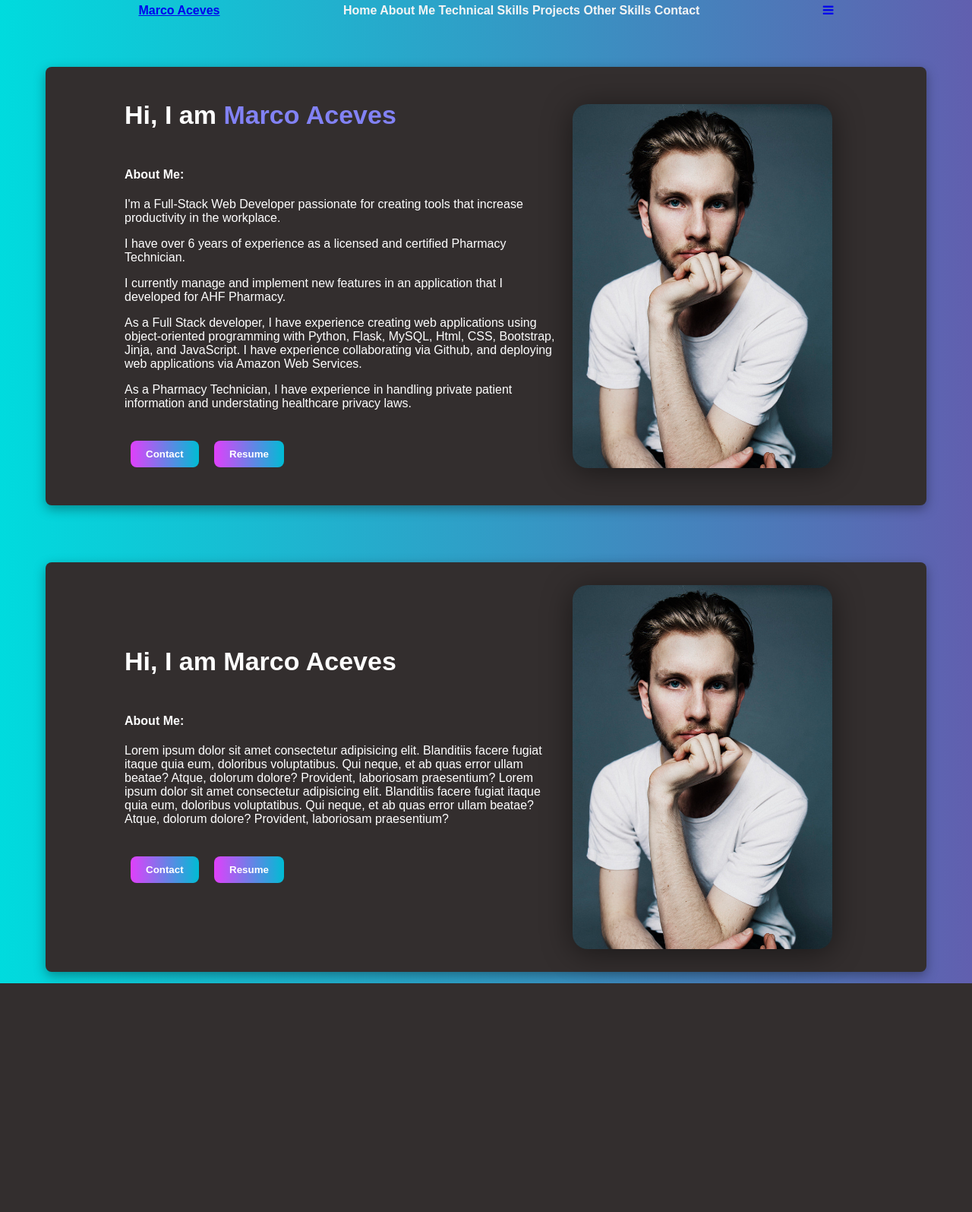
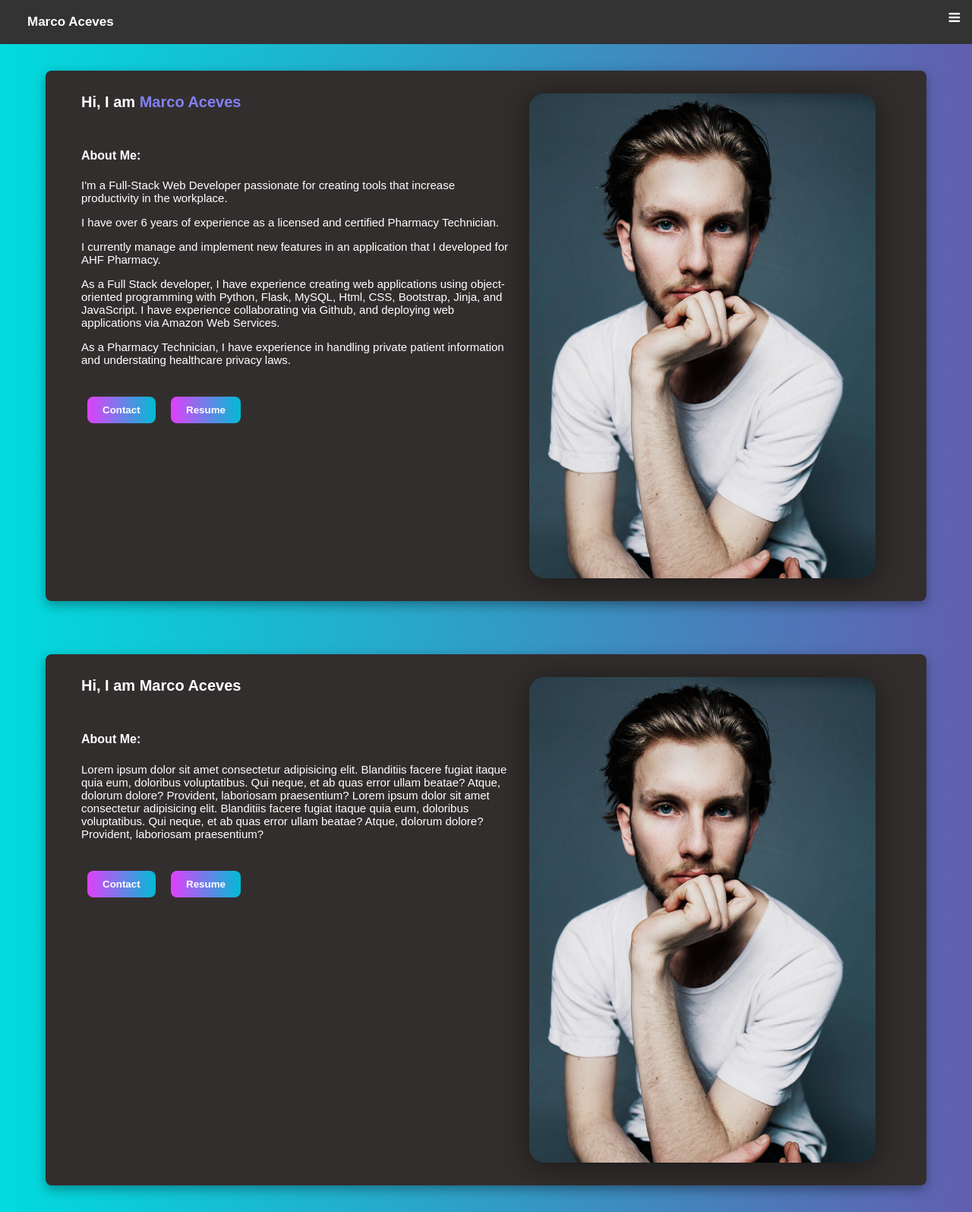
Before and after one commit to marcoaceves/my_portfolio, a Flask app: page /marco in a window 1280 px wide. Shown: the whole page at 76% size. Before the commit the page ends 1294 px from the top, so only its background shows below. Run offline with Flask 2, Linux system fonts and the light colour scheme; some libraries are stand-ins or nearby versions.

Commit message:
responsive design

```diff
--- a/flask_app/static/css/marco.css
+++ b/flask_app/static/css/marco.css
@@ -2,7 +2,7 @@
     margin: none;
     padding: none;
 }
-
+.icon{display: none;}
 body{
     background: #b59cb6;  /* fallback for old browsers */
 background: -webkit-linear-gradient(to right, #00dbde, #0d0b0d);  /* Chrome 10-25, Safari 5.1-6 */
@@ -11,8 +11,14 @@ font-family: sans-serif;
 margin: 0%;
 
 }
+.nav_bar a{
+    color: white;
+    padding: 14px 16px;
+    text-decoration: none;
+    font-size: 17px;
+    }
 nav{
-    background: linear-gradient(to right, #00BCD4, #a740fb); /* W3C, IE 10+/ Edge, Firefox 16+, Chrome 26+, Opera 12+, Safari 7+ */
+    background-color: #333; /* W3C, IE 10+/ Edge, Firefox 16+, Chrome 26+, Opera 12+, Safari 7+ */
     line-height: 1.5em;
     box-shadow: rgba(0, 0, 0, 0.35) 0px 5px 15px;
     padding: 6px ;
@@ -22,12 +28,13 @@ nav{
     z-index: 1;
 }
 .nav_bar{
+    background-color: #333;
     padding: 5px 20px;
     display:flex;
     justify-content: space-evenly;
     align-items: center;
     font-weight: bold;
-    border-radius: 8px;
+
 }
 .nav_links{
     color:whitesmoke;
@@ -57,17 +64,17 @@ section{
 .inner_sec_1{
     display: flex;
     justify-content: center;
-    align-items: center;
+    align-items: flex-start;
 
 }
 .profile_img{
     max-width: 100%;
-    width: 30%;
-    padding: 10px;
-    margin: 10px;
-    border: none;
-    border-radius: 30px;
-    filter: drop-shadow(rgba(0, 0, 0, 0.49) 0px 5px 20px);
+        width: 30%;
+        padding: 10px;
+        margin: 10px;
+        border: none;
+        border-radius: 30px;
+        filter: drop-shadow(rgba(0, 0, 0, 0.49) 0px 5px 20px);
 
 }
 h3{ font-size: 34px;
@@ -125,13 +132,49 @@ p{
 }
 
 /* reponsive */
-@media screen and (max-width: 800px) {
+@media screen and (max-width: 1300px) {
     p {
       font-size: 15px;
     }
     h3, h3 span {
       font-size: 20px;
     }
+
+    .nav_bar{
+        overflow: hidden;
+        background-color: #333;
+         position: relative;
+         display: block;
+        }
+        .nav_bar #myLinks{
+            display: none;
+
+        }
+        .nav_bar a{
+        color: white;
+        padding: 14px 16px;
+        text-decoration: none;
+        font-size: 17px;
+        display: block;
+        }
+        .nav_bar a.icon {
+            color: rgb(255, 255, 255);
+            display: block;
+            position: absolute;
+            right: 0;
+            top: 0;
+          }
+
+        :hover.nav_links{
+            filter: drop-shadow(rgba(0, 0, 0, 0.5) 0px 5px 5px);
+        }
+        section{
+            display: flex;
+            align-items: flex-start;
+            justify-content: center;
+            padding:20px 0px;
+            color: white;
+        }
     .profile_img{
         max-width: 100%;
         width: 40%;
@@ -142,38 +185,40 @@ p{
         filter: drop-shadow(rgba(0, 0, 0, 0.49) 0px 5px 20px);
 
     }
+    .inner_sec_1{
+        display: flex;
+        justify-content: center;
+        align-items: flex-start;
+
+    }
   }
+
+
+  /* /mobile */
 @media screen and (max-width: 480px) {
     p {
       font-size: 15px;
+
     }
     h3, h3 span {
       font-size: 20px;
     }
     .profile_img{
         max-width: 100%;
-        width: 40%;
-        padding: 10px;
-        margin: 10px;
+        width: 70%;
+        padding: 0px;
+        margin: 20px 0px;
         border: none;
         border-radius: 30px;
         filter: drop-shadow(rgba(0, 0, 0, 0.49) 0px 5px 20px);
 
     }
-    nav{
-        background: linear-gradient(to right, #00BCD4, #a740fb); /* W3C, IE 10+/ Edge, Firefox 16+, Chrome 26+, Opera 12+, Safari 7+ */
-        line-height: 1.5em;
-        box-shadow: rgba(0, 0, 0, 0.35) 0px 5px 15px;
-        padding: 6px ;
-        position: fixed;
-        width: 100%;
-        display: block;
-        z-index: 1;
-    }
+
     .nav_bar{
-        overflow: hidden;
+    overflow: hidden;
     background-color: #333;
      position: relative;
+     display: block;
     }
     .nav_bar #myLinks{
         display: none;
@@ -194,9 +239,6 @@ p{
         top: 0;
       }
 
-    .nav_links{
-        color:whitesmoke;
-        text-decoration: none}
     :hover.nav_links{
         filter: drop-shadow(rgba(0, 0, 0, 0.5) 0px 5px 5px);
     }
@@ -204,25 +246,26 @@ p{
         display: flex;
         align-items: center;
         justify-content: center;
-        padding-top: 45px;
+        padding:20px 0px;
         color: white;
     }
     .box{
         background-color: rgb(51, 46, 46);
-        align-items: center;
-        min-width: 300px;
+        align-items: top;
+        min-width: auto;
         min-height: auto;
         max-height: fit-content;
         max-width: auto;
         border-radius: 8px;
         box-shadow: rgba(0, 0, 0, 0.35) 0px 5px 15px;
         padding: 10px;
-        margin: 15px 60px;
+        margin: 0px 6px;
     }
     .inner_sec_1{
         display: flex;
-        justify-content: center;
         align-items: center;
+        flex-direction: column-reverse;
 
     }
+    .about{width: auto;}
   }
--- a/flask_app/templates/marco.html
+++ b/flask_app/templates/marco.html
@@ -19,7 +19,7 @@
 <body>
     <div class="wrappper">
             <div class="nav_bar">
-                  <a href="#home" class="active">Marco Aceves</a>
+                <a href="#home" class="active">Marco Aceves</a>
                 <div id="myLinks">
                     <a href="#" class="nav_links">Home</a>
                     <a href="#" class="nav_links">About Me</a>
@@ -31,7 +31,7 @@
 
                 <a href="javascript:void(0);" class="icon" onclick="myFunction()">
                     <i class="fa fa-bars"></i>
-                  </a>
+                </a>
             </div>
         <section>
             <div class="box">
```
